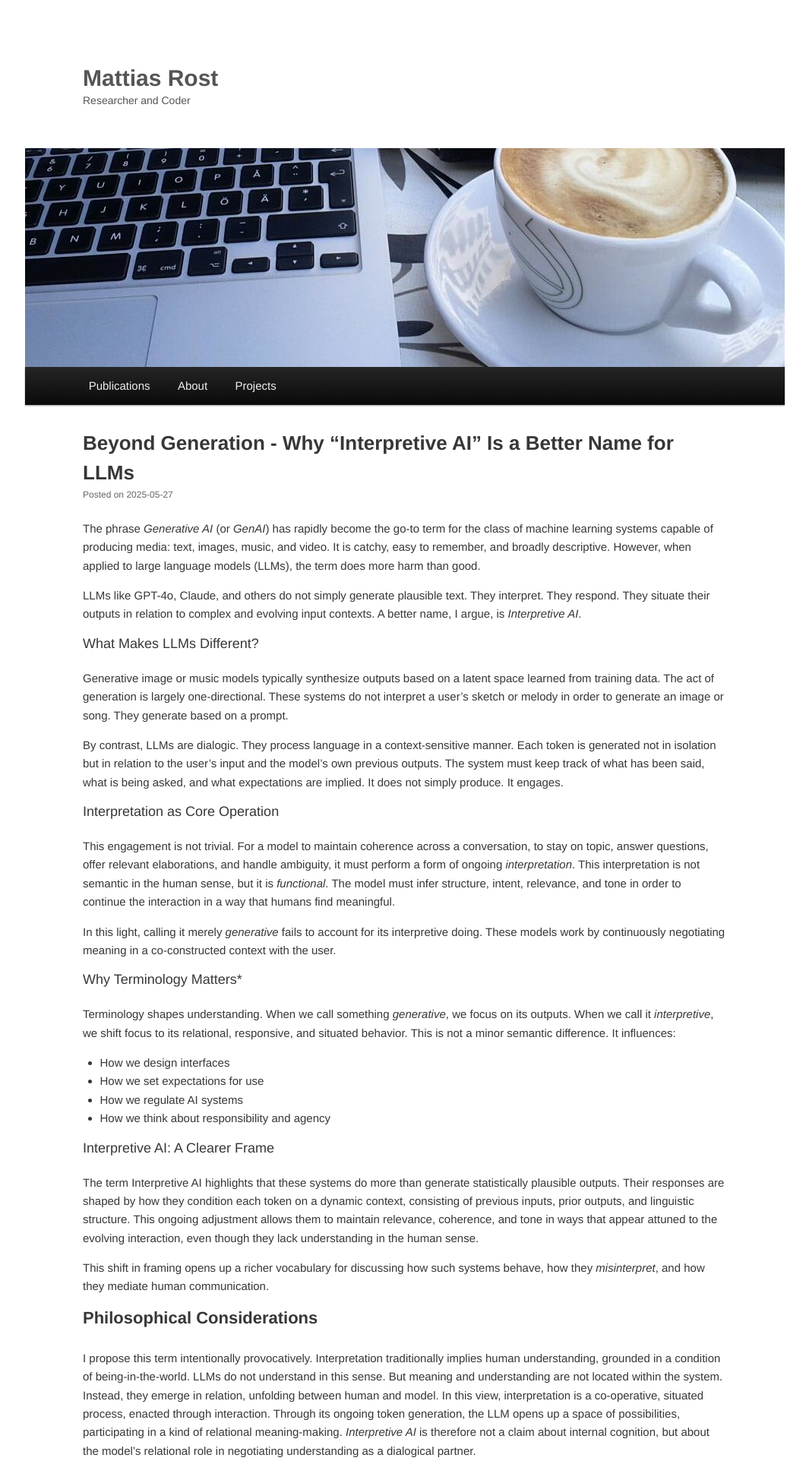
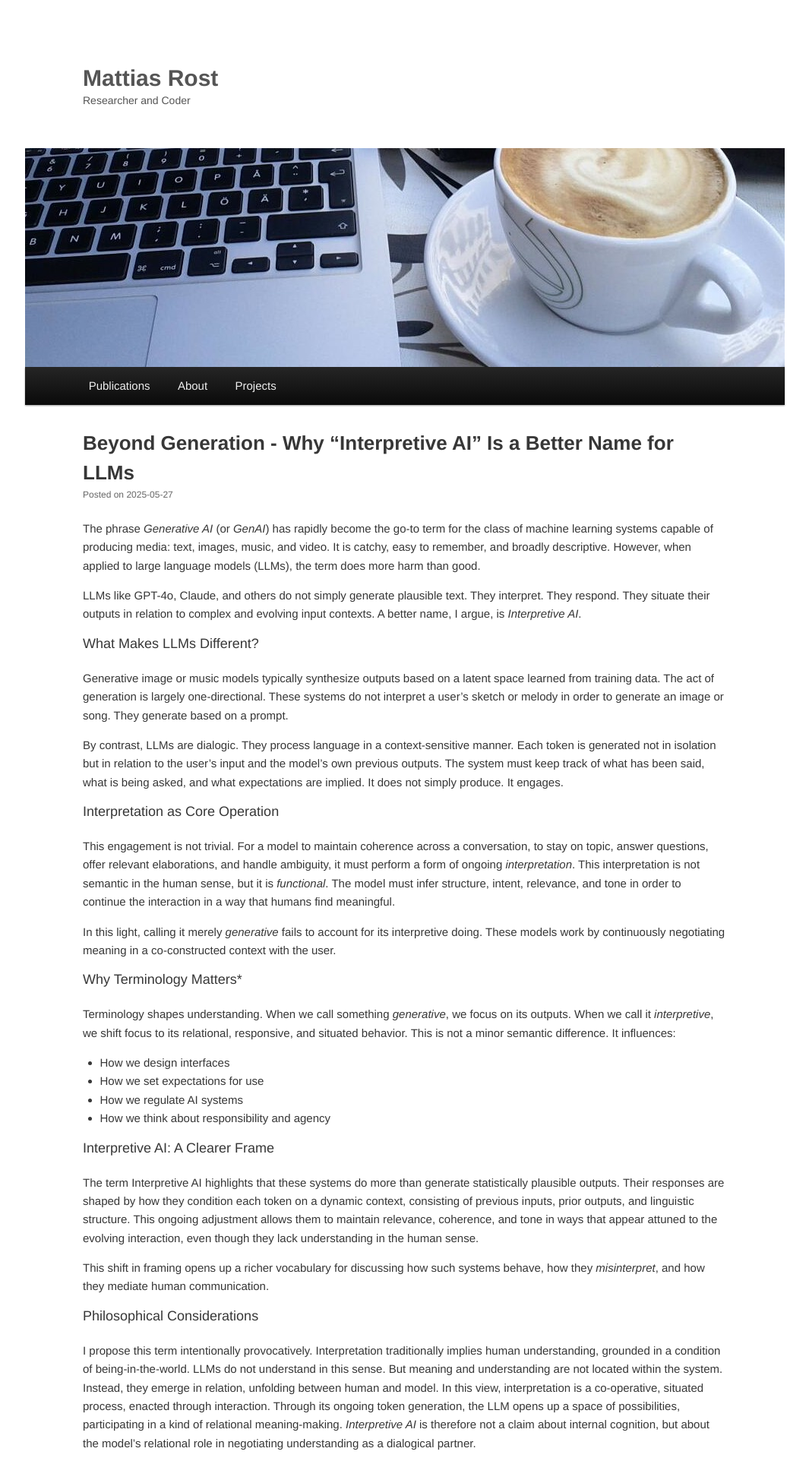
Before and after one commit to rrostt/rrostt.github.io, a Jekyll site: the page built from _posts/2025-05-27-interpretive-ai.md, in a window 1280 px wide. Shown: the whole page at 76% size, without its empty margins (107-1172 px from the left). Built offline with Jekyll 4.4.1, drawn with Linux system fonts in a browser that asks for light colours.

Commit message:
Fix headings level

```diff
--- a/_posts/2025-05-27-interpretive-ai.md
+++ b/_posts/2025-05-27-interpretive-ai.md
@@ -30,5 +30,5 @@ The term Interpretive AI highlights that these systems do more than generate sta
 
 This shift in framing opens up a richer vocabulary for discussing how such systems behave, how they _misinterpret_, and how they mediate human communication.
 
-## Philosophical Considerations
+### Philosophical Considerations
 I propose this term intentionally provocatively. Interpretation traditionally implies human understanding, grounded in a condition of being-in-the-world. LLMs do not understand in this sense. But meaning and understanding are not located within the system. Instead, they emerge in relation, unfolding between human and model. In this view, interpretation is a co-operative, situated process, enacted through interaction. Through its ongoing token generation, the LLM opens up a space of possibilities, participating in a kind of relational meaning-making. _Interpretive AI_ is therefore not a claim about internal cognition, but about the model’s relational role in negotiating understanding as a dialogical partner.
```
